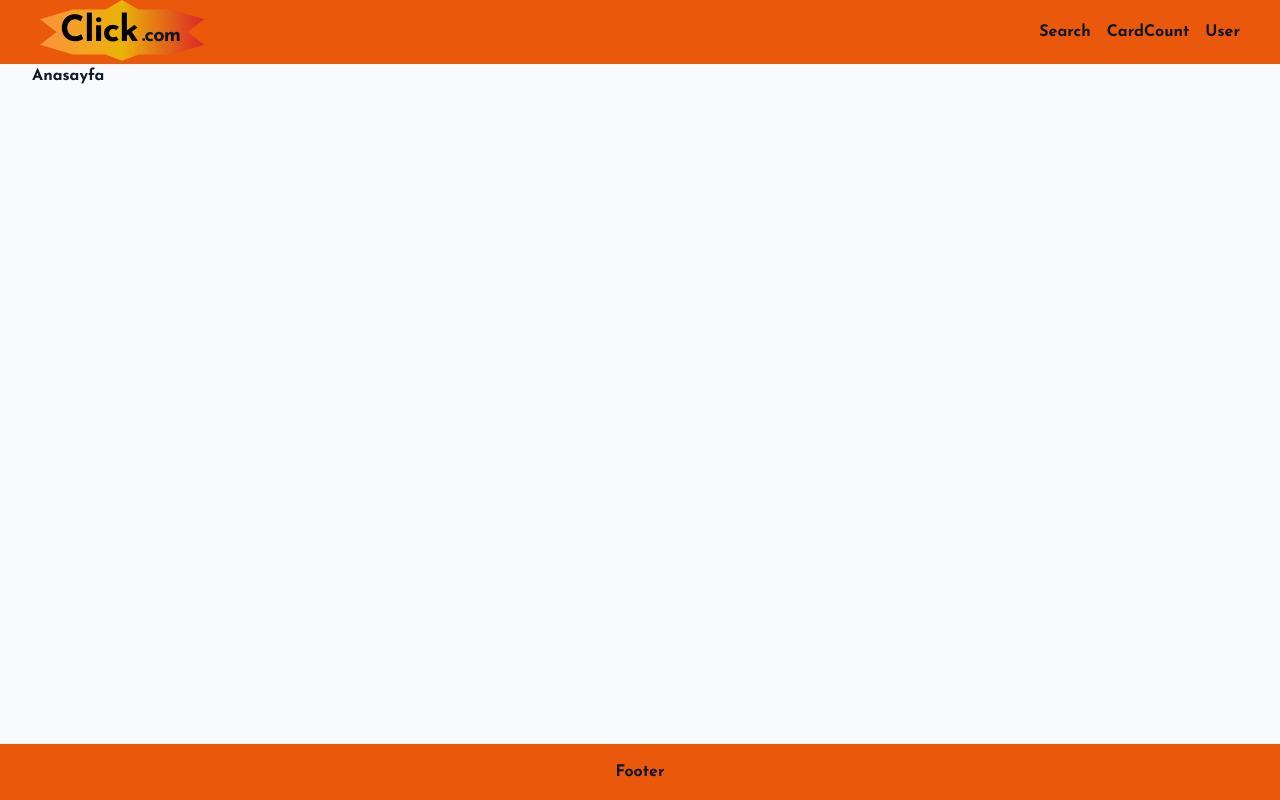
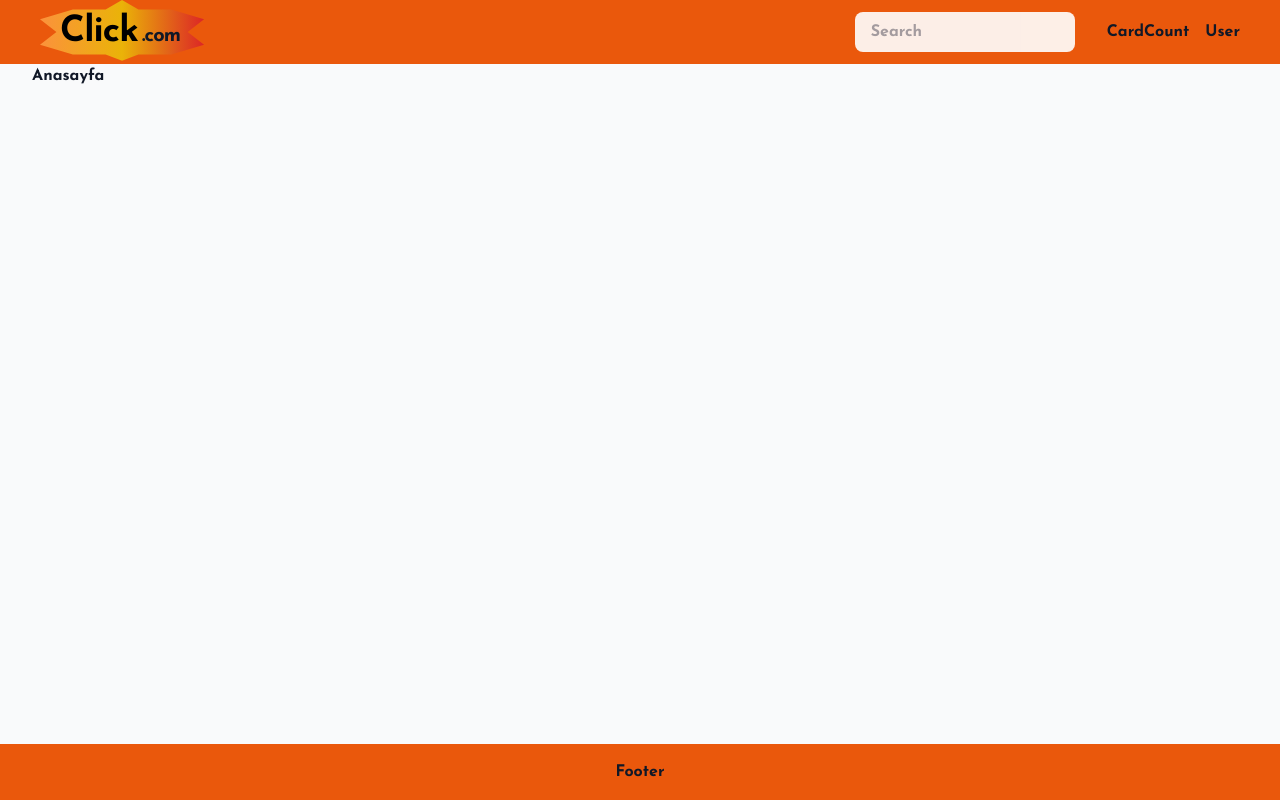
Before and after one commit to CodeShft/mongodb, a Next.js app: page / in a window 1280 px wide. Built offline with nearby package versions, Linux system fonts and the light colour scheme.

Commit message:
Updated navbar and search functionality.

```diff
--- a/app/components/navbar/Navbar.tsx
+++ b/app/components/navbar/Navbar.tsx
@@ -4,18 +4,23 @@ import CardCount from "./CardCount";
 import User from "./User";
 import HamburgerMenu from "./HamburgerMenu";
 
-const Navbar = () => {
+const Navbar: React.FC = () => {
   return (
     <div className="flex items-center justify-between gap-0 md:gap-4 px-3 md:px-10 h-16 bg-orange-600">
       <Logo />
 
       <div className="hidden md:flex gap-4 items-center">
-        <Search />
+        <div className="opacity-90">
+          <Search />
+        </div>
         <CardCount />
         <User />
       </div>
 
-      <div className="md:hidden flex items-center">
+      <div className="md:hidden flex items-center gap-2">
+        <div className="opacity-90">
+          <Search />
+        </div>
         <HamburgerMenu />
       </div>
     </div>
--- a/app/components/navbar/Search.tsx
+++ b/app/components/navbar/Search.tsx
@@ -1,6 +1,33 @@
-"use client"
-const Search = () => {
-  return <div className="flex flex-1">Search</div>;
+"use client";
+import { useState } from "react";
+
+const Search: React.FC = () => {
+  const [query, setQuery] = useState<string>("");
+
+  const handleInputChange = (e: React.ChangeEvent<HTMLInputElement>) => {
+    setQuery(e.target.value);
+  };
+
+  const handleSubmit = (e: React.FormEvent<HTMLFormElement>) => {
+    e.preventDefault();
+    console.log("Arama Terimi: ", query);
+  };
+
+  return (
+    <form
+      onSubmit={handleSubmit}
+      className="flex items-center w-full md:w-auto relative"
+    >
+      <input
+        className="form-control py-2 px-4 rounded-lg focus:outline-none w-full sm:w-auto mr-4"
+        type="search"
+        placeholder="Search"
+        aria-label="Search"
+        value={query}
+        onChange={handleInputChange}
+      />
+    </form>
+  );
 };
 
 export default Search;
--- a/package.json
+++ b/package.json
@@ -11,6 +11,7 @@
   },
   "dependencies": {
     "@prisma/client": "^6.1.0",
+    "bootstrap": "^5.3.3",
     "mongodb": "^6.12.0",
     "next": "15.1.0",
     "react": "^19.0.0",
```
Also changed, not shown: 1 other file (tests, documents, lock files or other folders).
